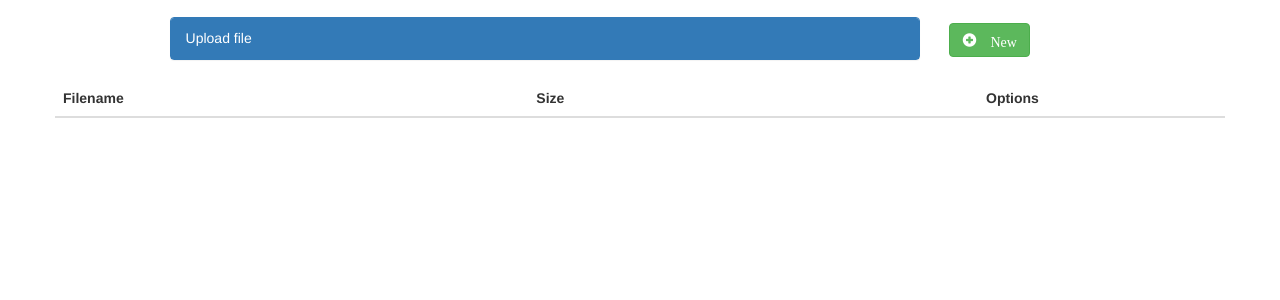
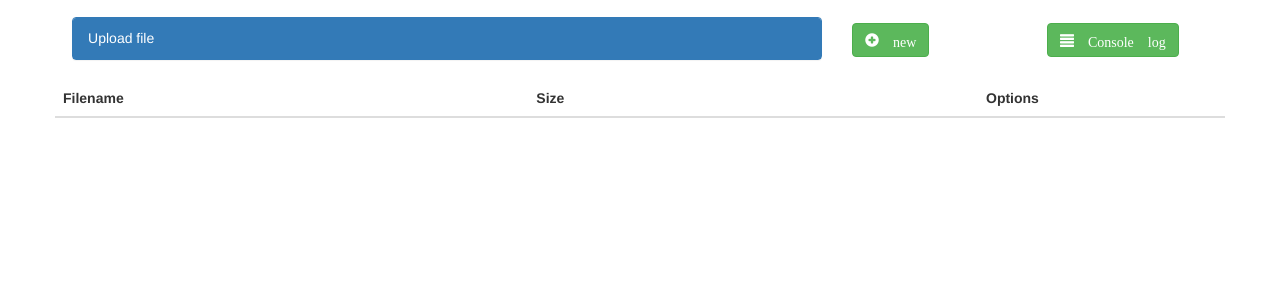
Before and after one commit to Sergiodiaz53/GeckoMGV, a Django app: page /filemanager/ in a window 1280 px wide. Shown: the part 53-353 px from the top of the page. Run offline with Django 3.2, Linux system fonts and the light colour scheme; lists and menus that the app fills with data are empty; some libraries are stand-ins or nearby versions.

Commit message:
added console log separated

```diff
--- a/MGV/static/js/mainFunctions.js
+++ b/MGV/static/js/mainFunctions.js
@@ -313,6 +313,16 @@ function getServicelist(){
     });
 }
 
+function showConsole(){
+    console.log("sending ajax");
+    $.ajax({
+            url:'/filemanager/console',
+            type: "POST",
+            async: false,
+            data: {},
+            error:function (xhr, textStatus, thrownError){console.log("error")}
+        })
+}
 //...........................................................................................................
 $("#serviceForm").submit(function(e){
 
--- a/MGV/templates/filemanager.html
+++ b/MGV/templates/filemanager.html
@@ -28,11 +28,14 @@
                     </div>
                 </div>
                 <div id='createFile' class="col-md-2 col-centered">
-                    <button onclick="openCreationPad()" class="btn btn-success glyphicon glyphicon-plus-sign"> New</button>
+                    <button onclick="openCreationPad()" class="btn btn-success glyphicon glyphicon-plus-sign"> new</button>
                     <form role="form" action="{% url 'createFile_view' %}" method="POST" id=newFileForm">
                                 {% csrf_token %}
                                 <input type="text" class="hidden" name="filename" value="">
                     </form>
+                </div>
+                <div id='createFile' class="col-md-2 col-centered">
+                    <a href="/filemanager/console" class="btn btn-success glyphicon glyphicon-align-justify "> Console log</a>
                 </div>
             </div>
 
--- a/MGV/templates/serviceInterface.html
+++ b/MGV/templates/serviceInterface.html
@@ -3,7 +3,7 @@
 
     {% csrf_token %}
     {{ form.as_p }}
-    <label for="namefile">Save results as:</label>
-    <input type="text" name="nameFileResult" id="namefile"><br>
+    <!--<label for="namefile">Save results as:</label>
+    <input type="text" name="nameFileResult" id="namefile"><br> -->
 
 {% endblock %}
--- a/fileSystem/urls.py
+++ b/fileSystem/urls.py
@@ -9,5 +9,6 @@ urlpatterns = patterns(
         url(r'^deleteFile$', views.deleteFile_view, name='deleteFile_view'),
         url(r'^createFile$', views.createFile_view, name='createFile_view'),
         url(r'^viewFile$', views.fileViewer_view, name='fileViewer_view'),
-        url(r'^createPost/$', views.createFilePost_view, name='createFilePost_view')
+        url(r'^createPost/$', views.createFilePost_view, name='createFilePost_view'),
+        url(r'^console$',views.consoleViewer_view, name='consoleViewer_view')
 )
--- a/fileSystem/views.py
+++ b/fileSystem/views.py
@@ -105,3 +105,15 @@ def fileViewer_view(request):
         fileInstance = userFile.objects.get(file=request.POST.get('filename'))
 
         return render(request, 'fileViewer.html', {'fileName': fileInstance.filename, 'content': content})
+
+@csrf_exempt
+def consoleViewer_view(request):
+    if request.user.is_authenticated():
+        path= generatePath(request, 'log')
+        if not os.path.isfile(path):
+            return render(request, 'fileViewer.html', {'fileName': "console.log", 'content': ''})
+        else:
+            file = open(path, 'r')
+            content=file.read()
+            file.close()
+            return render(request, 'fileViewer.html', {'fileName': "console.log", 'content': content})
```
Also changed, not shown: scripts/views.py (+16 -3 lines).
